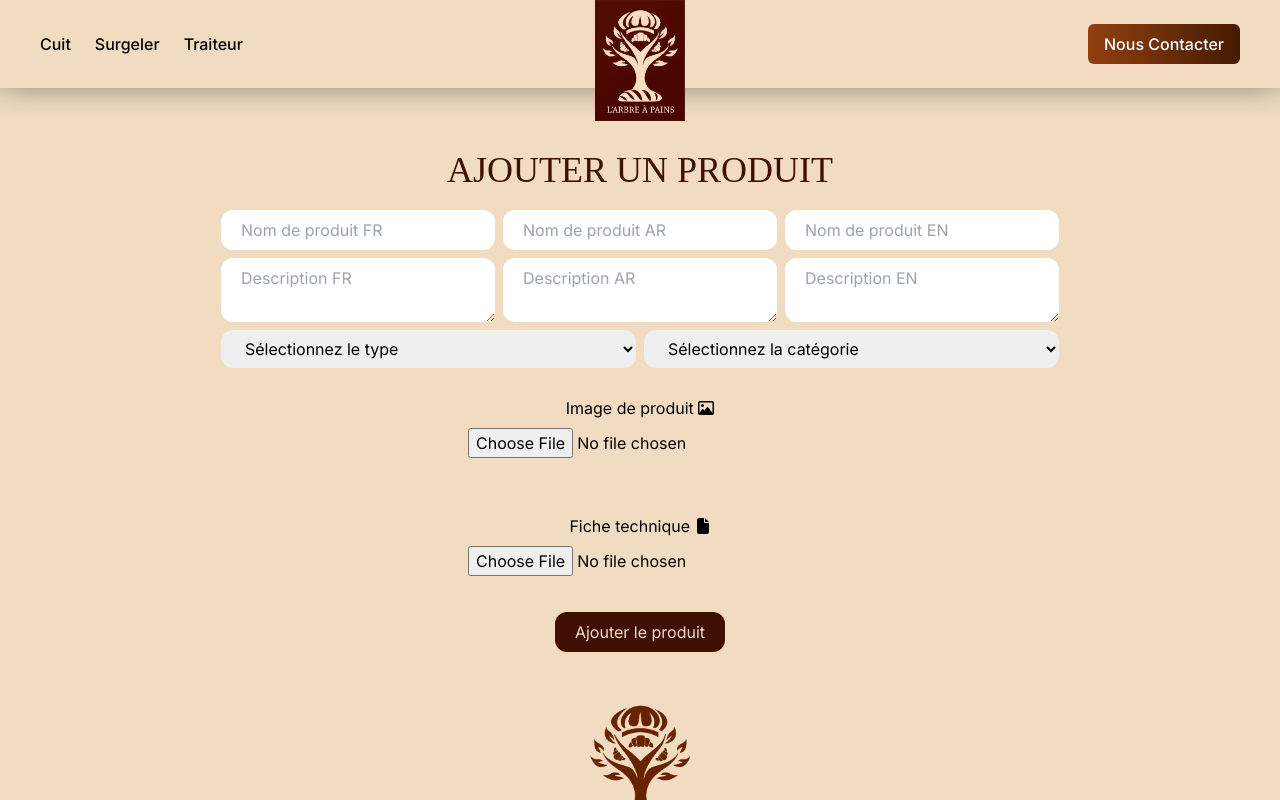
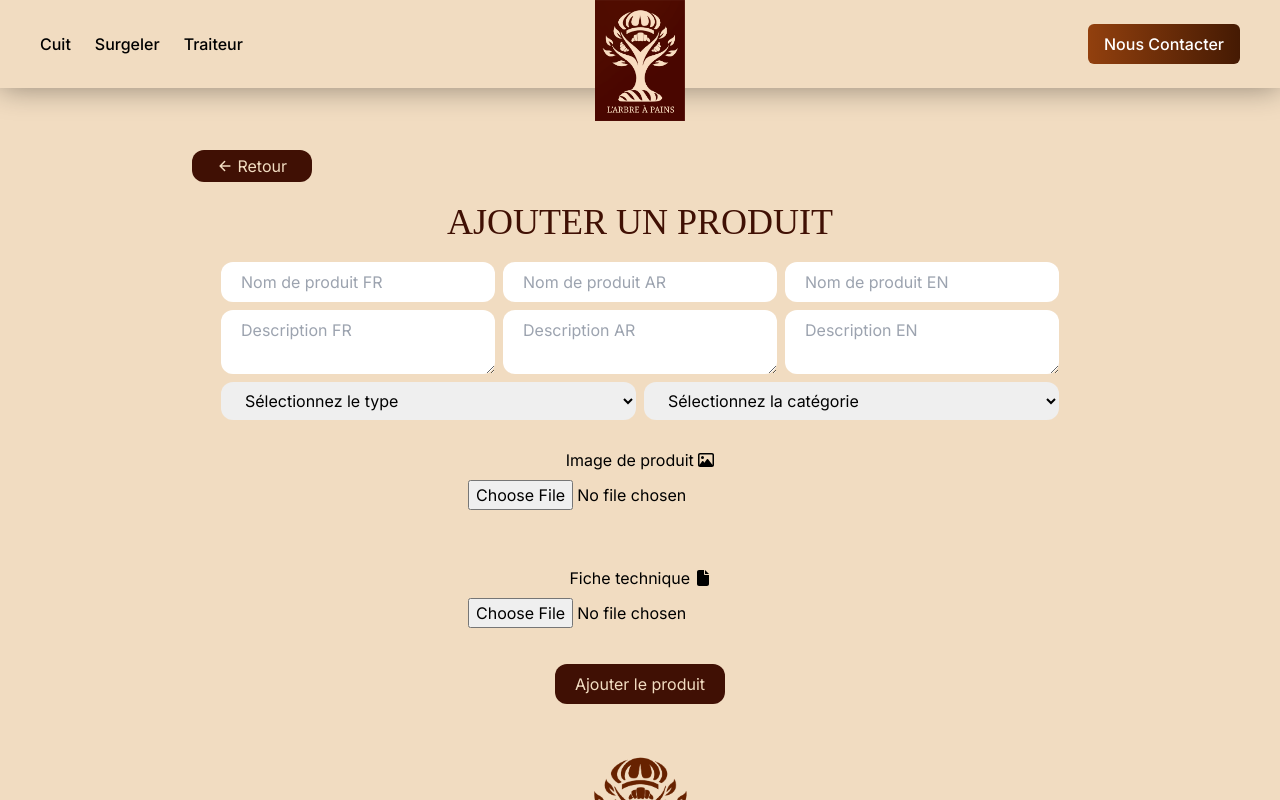
Before and after one commit to vkucode/larbrenext, a Next.js app: page /admin/dashboard/add in a window 1280 px wide. Shown: the top 800 px of the page. Built offline with nearby package versions, Linux system fonts and the light colour scheme; a web font is replaced by a local one.

Commit message:
update add page

```diff
--- a/app/admin/dashboard/add/page.jsx
+++ b/app/admin/dashboard/add/page.jsx
@@ -3,6 +3,7 @@ import { useState } from 'react';
 import { useRouter } from 'next/navigation';
 import styles from '../general.module.scss';
 import { FaRegImage, FaFile  } from "react-icons/fa6";
+import { IoArrowBackOutline } from "react-icons/io5";
 
 export default function AddProduct() {
   const [nume_ar, setNumeAr] = useState('');
@@ -63,6 +64,9 @@ export default function AddProduct() {
 
   return (
     <section className={styles.addProduct}>
+      <div>
+        <a href='/admin/dashboard'><IoArrowBackOutline />&nbsp;Retour</a>
+      </div>
       <h1>Ajouter un produit</h1>
       <form onSubmit={handleSubmit}>
         <div>
--- a/app/admin/dashboard/general.module.scss
+++ b/app/admin/dashboard/general.module.scss
@@ -36,8 +36,15 @@
 
 .addProduct{
     @apply flex flex-col min-h-[70vh] justify-center bg-[var(--color-main-light)] items-center pt-[150px];
+    div{
+        @apply w-full max-w-4xl justify-start items-start;
+        a{
+            @apply text-left flex flex-row justify-center items-center w-[120px] rounded-xl py-1 bg-[var(--color-darker)] text-[var(--color-main-light)] mb-5;
+        }
+    }
+
     h1{
-        @apply uppercase font-normal text-4xl text-[var(--color-darker)] mb-5;
+        @apply uppercase font-normal text-center text-4xl text-[var(--color-darker)] mb-5;
         font-family: 'Quattrocento';
     }
     form{
```
